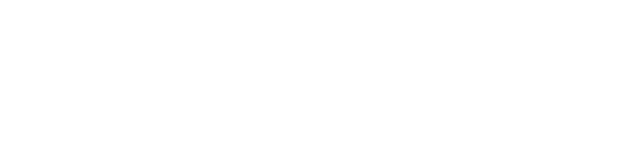
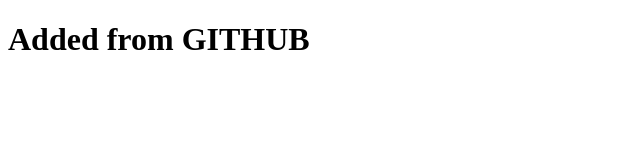
Before and after one commit to shk-souleha/LearnGit9to11, a plain HTML site: page index.html in a window 1280 px wide. Shown: the whole page, without its empty margins (0-640 px from the left). Drawn offline with Linux system fonts and the light colour scheme.

Commit message:
Update from github

```diff
--- a/index.html
+++ b/index.html
@@ -7,5 +7,7 @@
 </head>
 <body>
 
+    <h1>Added from GITHUB</h1>
+
 </body>
 </html>
```
